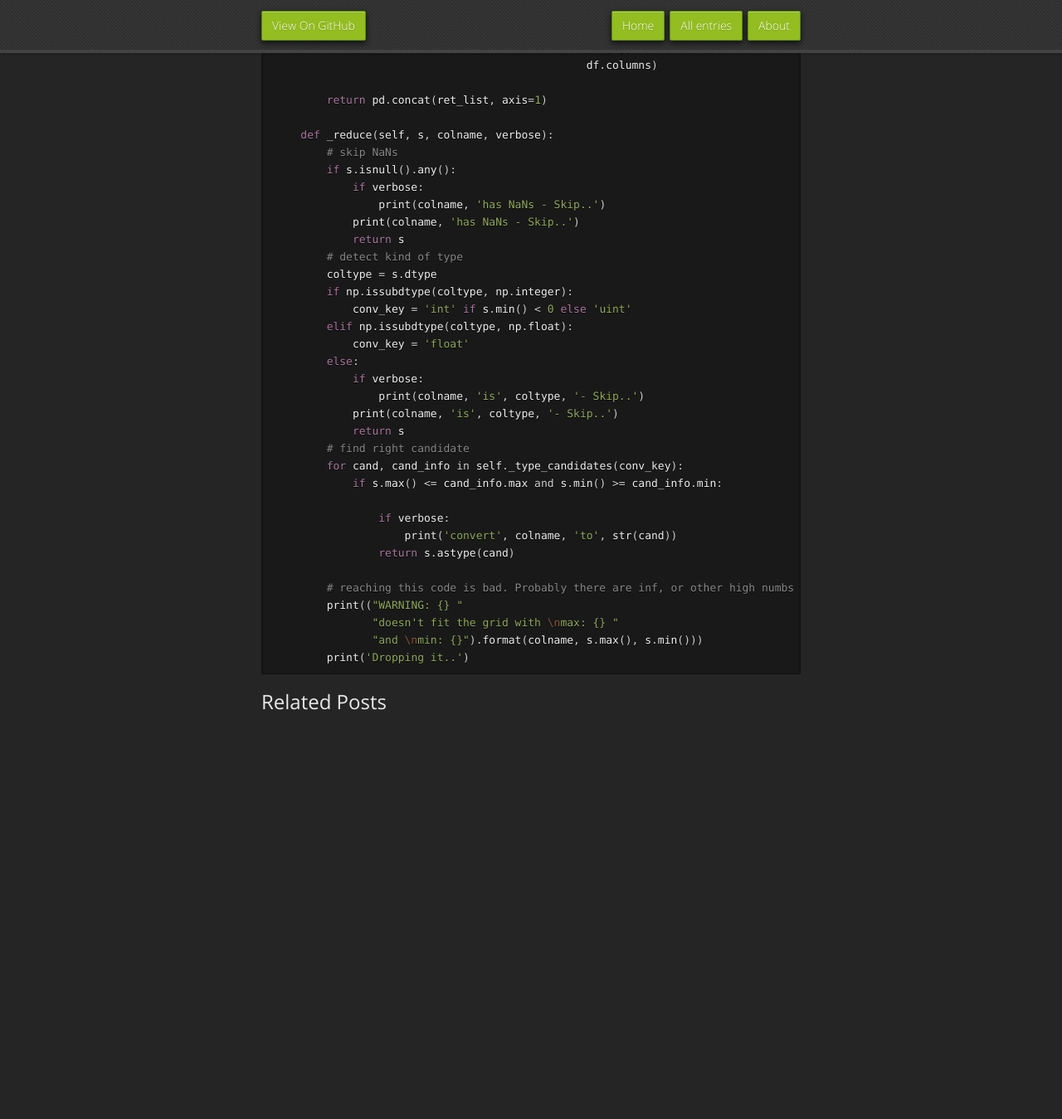
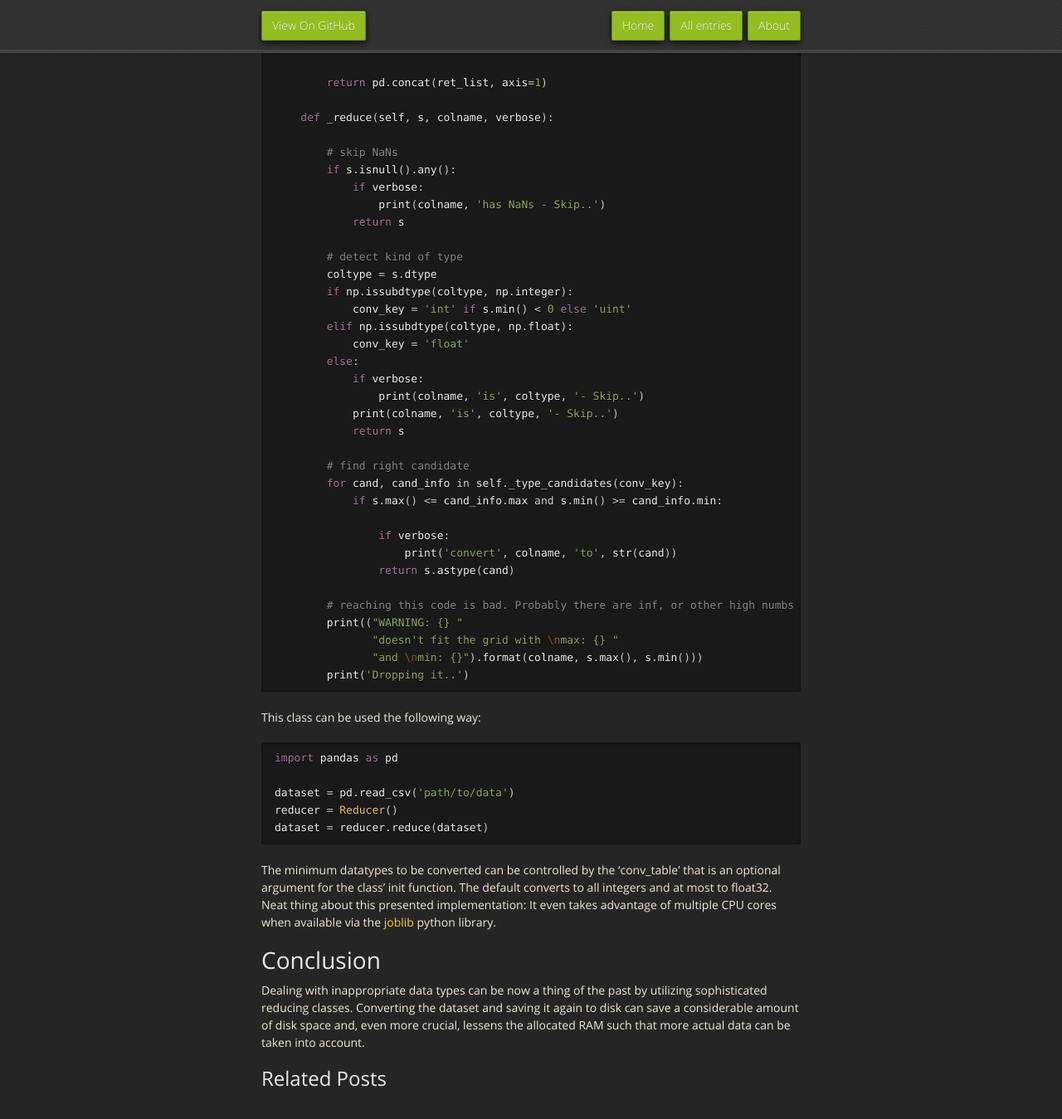
Before and after one commit to wkirgsn/wkirgsn.github.io, a Jekyll site: the page built from _posts/2018-02-10-auto-downsizing-dtypes.md, in a window 1280 px wide and 1400 px high, scrolled down 2124 px. Shown: the top 1349 px of the window at 83% size. Built offline with Jekyll 4.4.1, drawn with Linux system fonts in a browser that asks for light colours; nearby versions of some CDN libraries; before the commit the page ends 3094 px from its top, so only the background shows below that.

Commit message:
add google analytics, finish first blog post

```diff
--- a/_config.yml
+++ b/_config.yml
@@ -32,4 +32,4 @@
   url:            https://github.com/wkirgsn
 
 show_downloads: true
-#google_analytics:
+google_analytics: UA-113945670-1
--- a/_posts/2018-02-10-auto-downsizing-dtypes.md
+++ b/_posts/2018-02-10-auto-downsizing-dtypes.md
@@ -13,8 +13,7 @@
 >>> import pandas as pd
 >>> import numpy as np
 
->>> df = pd.DataFrame({'name': ['Walter', 'David', 'Jamie',
-                                 'Kendra', 'Zoey'],
+>>> df = pd.DataFrame({'name': ['Walter', 'David', 'Jamie', 'Kendra', 'Zoey'],
                        'age': [28, 31, 54, 44, 51]},
                       dtype=np.float32)
 
@@ -94,12 +93,13 @@
         return pd.concat(ret_list, axis=1)
 
     def _reduce(self, s, colname, verbose):
+
         # skip NaNs
         if s.isnull().any():
             if verbose:
                 print(colname, 'has NaNs - Skip..')
-            print(colname, 'has NaNs - Skip..')
             return s
+
         # detect kind of type
         coltype = s.dtype
         if np.issubdtype(coltype, np.integer):
@@ -111,6 +111,7 @@
                 print(colname, 'is', coltype, '- Skip..')
             print(colname, 'is', coltype, '- Skip..')
             return s
+
         # find right candidate
         for cand, cand_info in self._type_candidates(conv_key):
             if s.max() <= cand_info.max and s.min() >= cand_info.min:
@@ -125,3 +126,22 @@
                "and \nmin: {}").format(colname, s.max(), s.min()))
         print('Dropping it..')
 {% endhighlight %}
+
+This class can be used the following way:
+
+{% highlight py %}
+import pandas as pd
+
+dataset = pd.read_csv('path/to/data')
+reducer = Reducer()
+dataset = reducer.reduce(dataset)
+{% endhighlight %}
+
+The minimum datatypes to be converted can be controlled by the 'conv_table' that is an optional argument for the class' init function.
+The default converts to all integers and at most to float32.
+Neat thing about this presented implementation: It even takes advantage of multiple CPU cores when available via the [joblib](https://pythonhosted.org/joblib/parallel.html) python library.
+
+# Conclusion
+
+Dealing with inappropriate data types can be now a thing of the past by utilizing sophisticated reducing classes.
+Converting the dataset and saving it again to disk can save a considerable amount of disk space and, even more crucial, lessens the allocated RAM such that more actual data can be taken into account.
```
